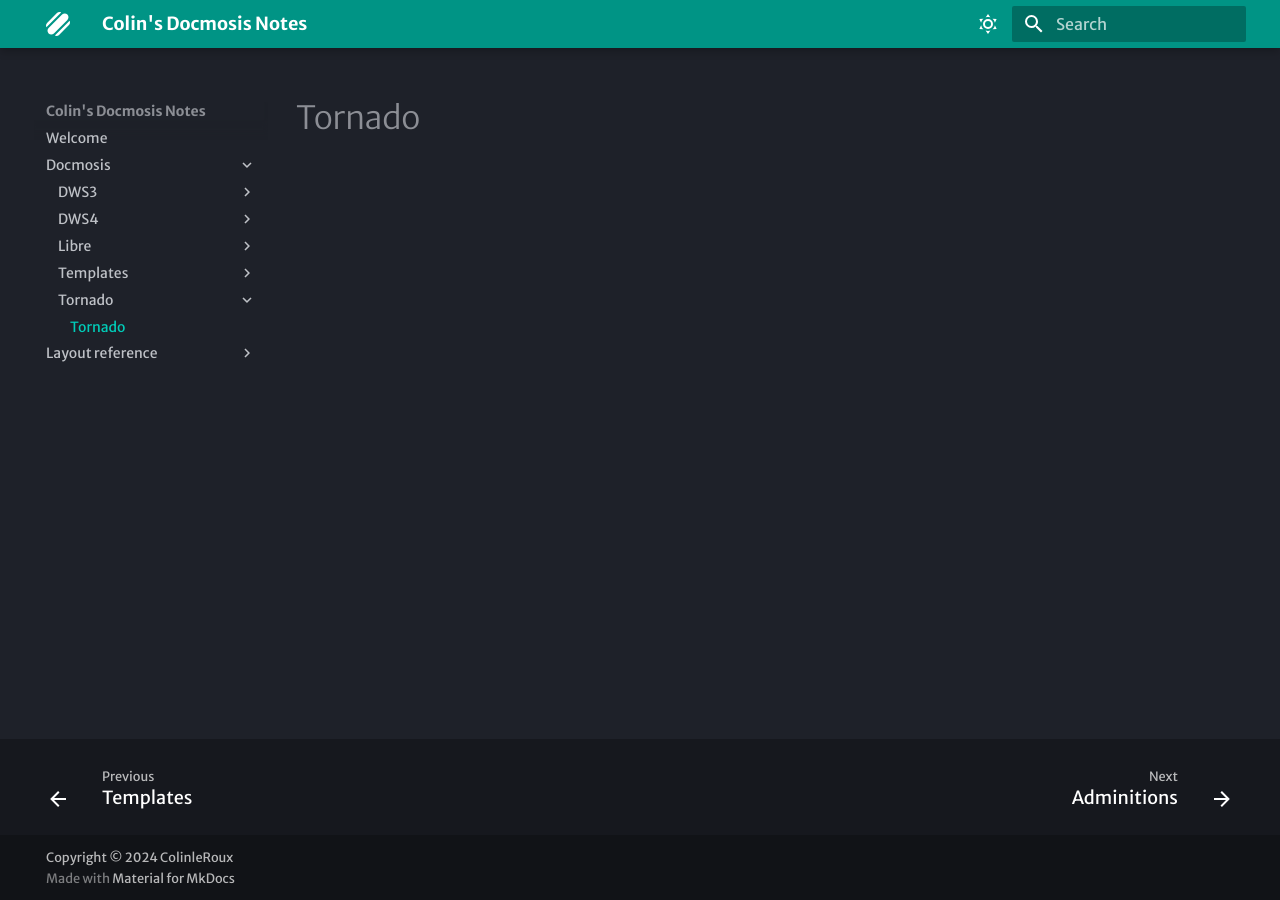
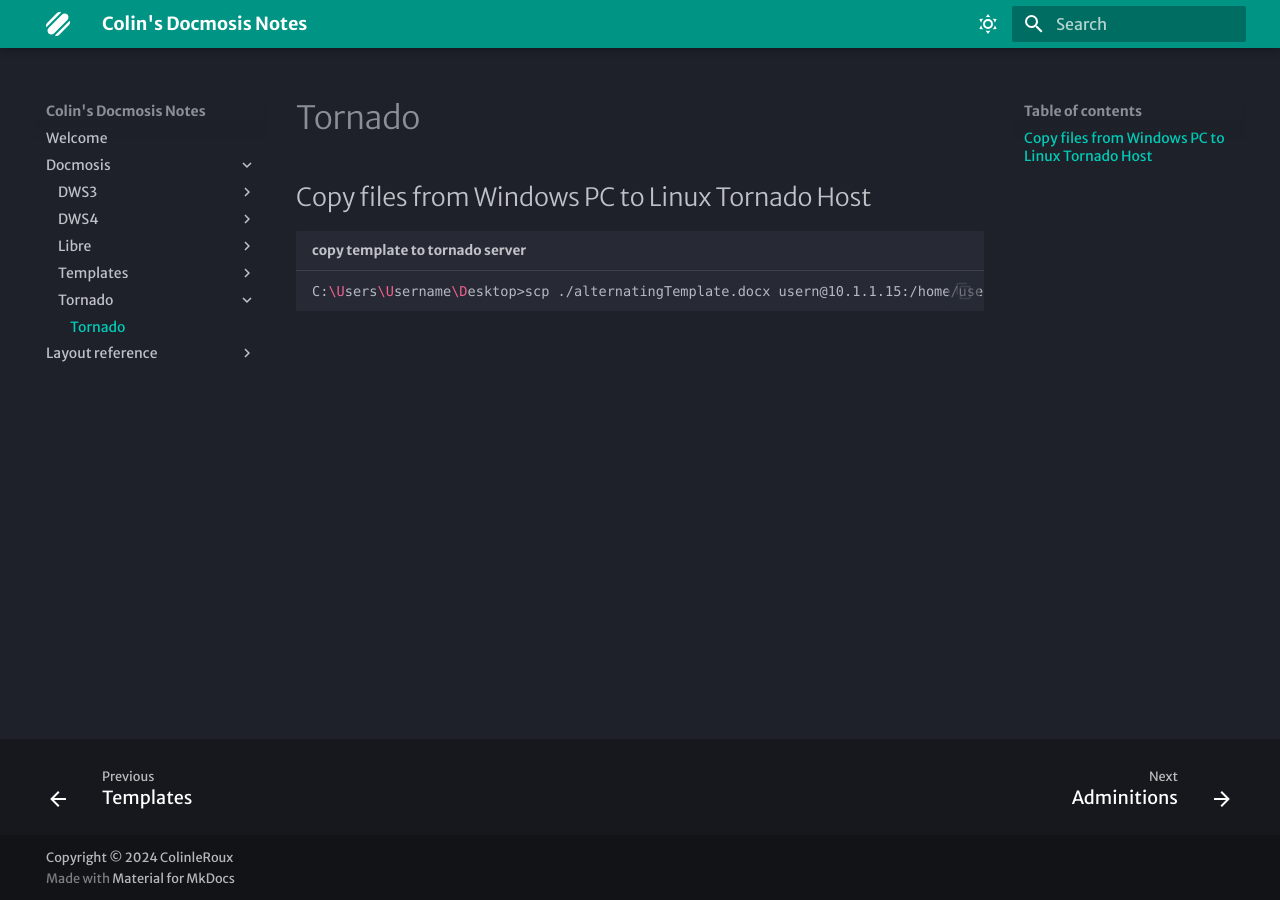
Before and after one commit to colinleroux/DocmosisDocumentation, an MkDocs documentation site: the page built from docs/Docmosis/Tornado/tornado.md, in a window 1280 px wide. Built offline with MkDocs 1.6.1 and Material for MkDocs 9.7.7, drawn with Linux system fonts in a browser that asks for light colours; some web fonts are replaced.

Commit message:
added some stuff

````diff
--- a/docs/Docmosis/Tornado/tornado.md
+++ b/docs/Docmosis/Tornado/tornado.md
@@ -1 +1,7 @@
 # Tornado
+
+## Copy files from Windows PC to Linux Tornado Host
+
+```sh title="copy template to tornado server"
+C:\Users\Username\Desktop>scp ./alternatingTemplate.docx usern@10.1.1.15:/home/user/docmosisTemplates/
+```
````
